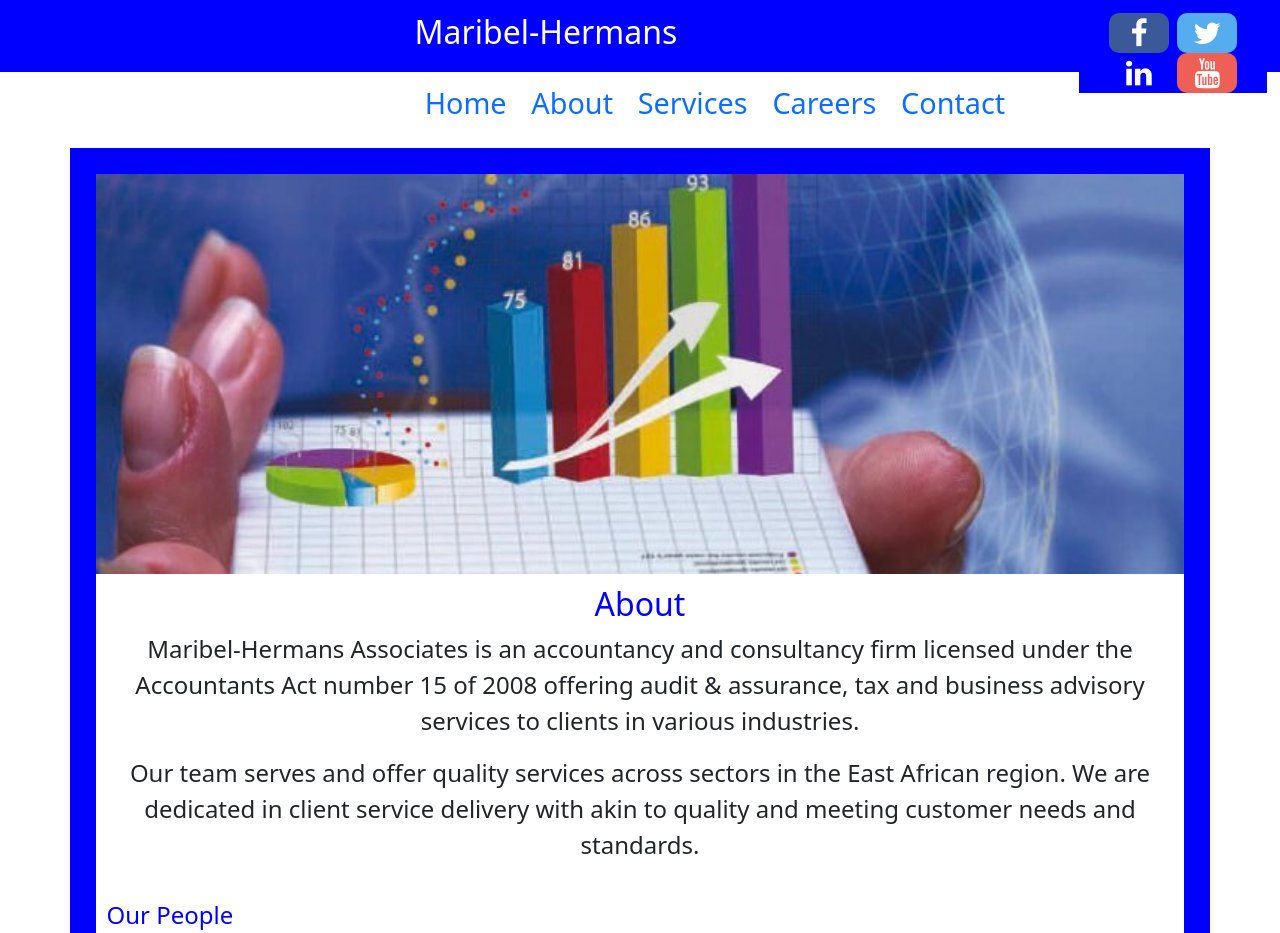
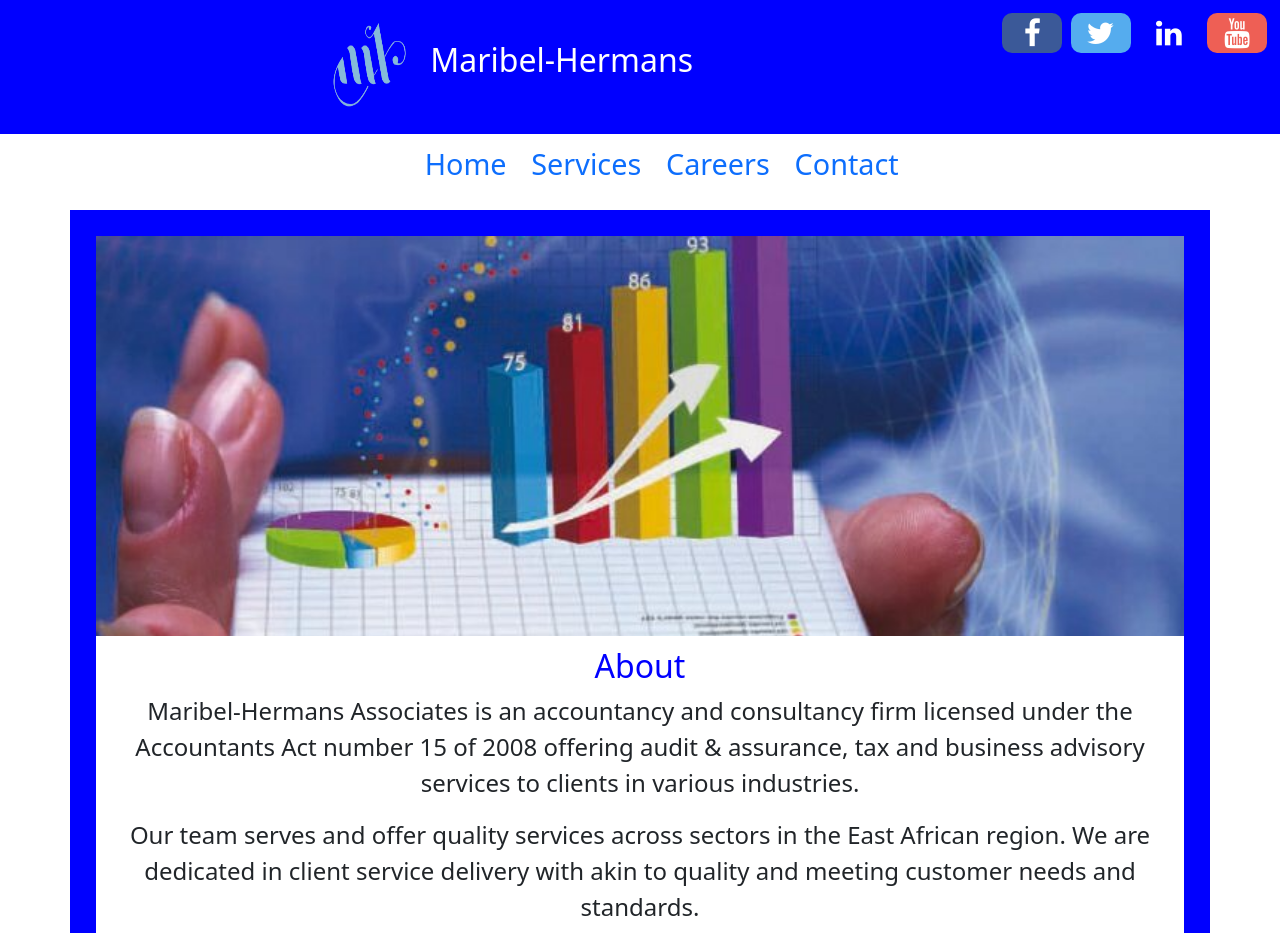
Before and after one commit to isaacwambu/Maribel-Hermans, a plain HTML site: page index.html in a window 1280 px wide. Shown: the top 933 px of the page. Drawn offline with nearby package versions, Linux system fonts and the light colour scheme.

Commit message:
add a logo

```diff
--- a/css/style.css
+++ b/css/style.css
@@ -9,6 +9,7 @@
     padding: 1%;
     text-align: center;
 }
+
 nav{
     color: blue;
     font-size: 1.8rem;
@@ -212,7 +213,7 @@ footer{
 
 .social{
     background-color: blue;
-    width: 15%;
+
     float:right;
 
 }
--- a/index.html
+++ b/index.html
@@ -11,7 +11,7 @@
 </head>
 <body>
     <div class="title">
-        <h2>Maribel-Hermans
+        <h2><img src="./img/logo.png" alt="logo" height="100px" width="100px"> Maribel-Hermans
         <div class="social">
         <a href="#" class="fa fa-facebook"></a>
         <a href="#" class="fa fa-twitter"></a>
@@ -23,7 +23,6 @@
     <nav>
         <ul>
             <li><a href="index.html">Home</a></li>
-            <li><a href="#about">About</a></li>
             <li><a href="services.html">Services</a></li>
             <li><a href="careers.html">Careers</a></li>
             <li><a href="contact.html">Contact</a></li>
@@ -151,9 +150,9 @@
         <div class="form">
             <div>
                 <form action="">
-                    <input type="text" id="first_name" placeholder="Enter First Name"><br>
-                    <input type="text" id="last_name"  placeholder="Enter Last Name"><br>
-                    <input type="email" id="email"  placeholder="Enter Email"><br>
+                    <input type="text" id="first_name" placeholder="Enter First Name"><br><br>
+                    <input type="text" id="last_name"  placeholder="Enter Last Name"><br><br>
+                    <input type="email" id="email"  placeholder="Enter Email"><br><br>
                     <input type="number" id="phone" placeholder="Enter Phone Number">
 
 
```
Also changed, not shown: careers.html (+1 -2 lines), contact.html (+1 -2 lines), services.html (+1 -2 lines), img/logo.png (added).
